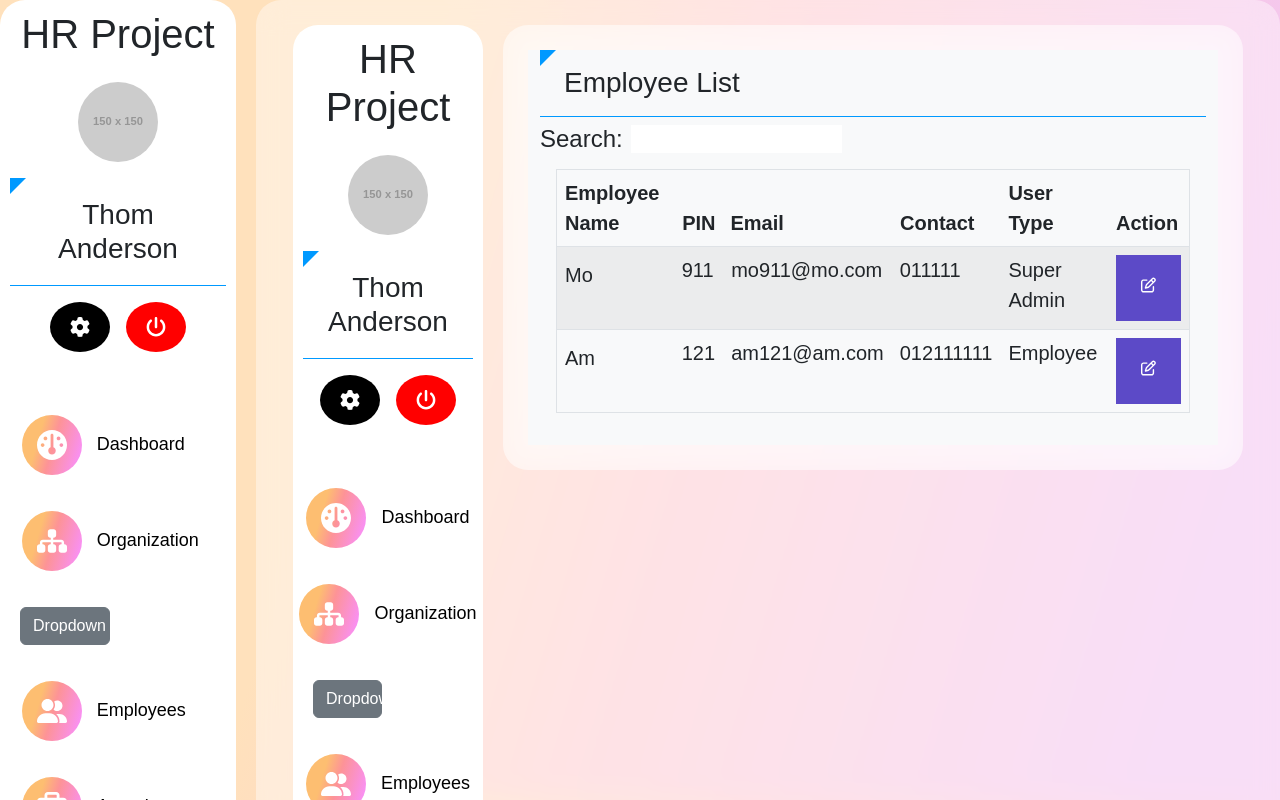
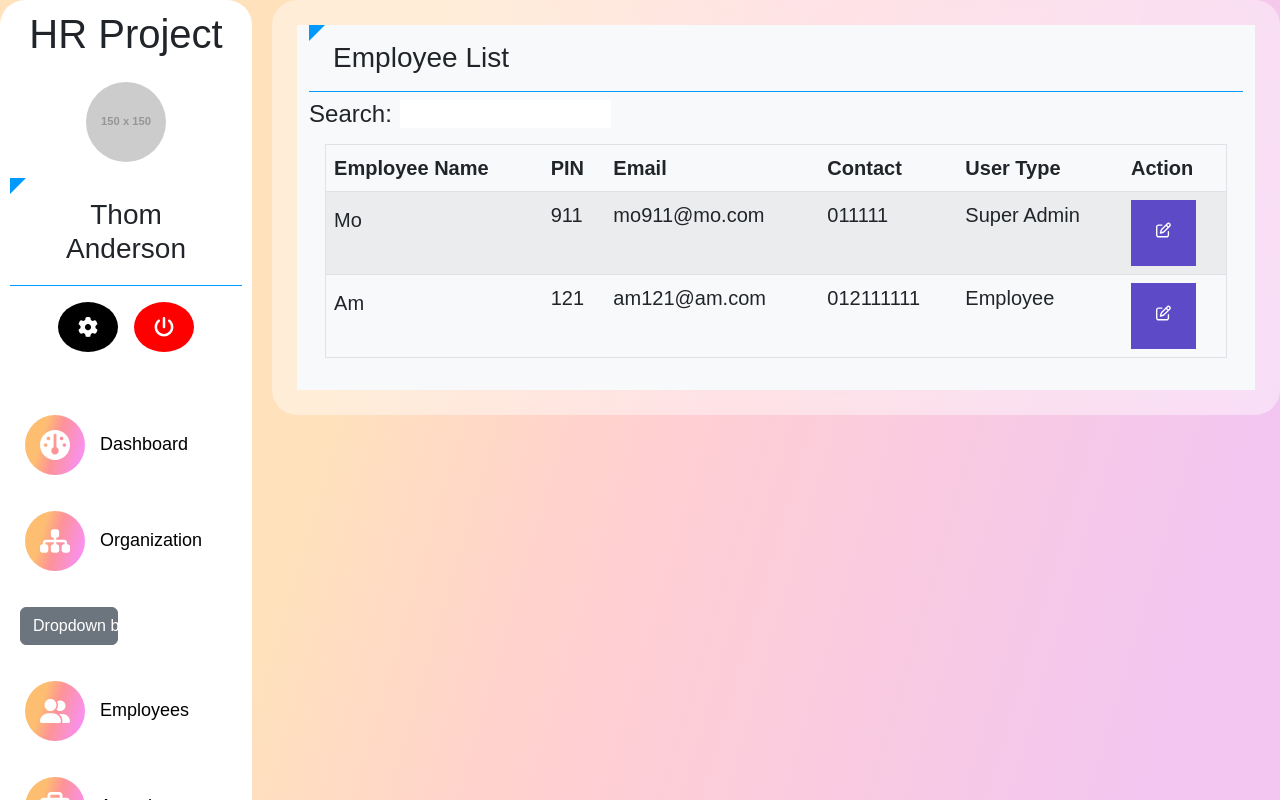
Before and after one commit to farghly/HR-Management-System, a React (Create React App) app: page /employees in a window 1280 px wide. Shown: the top 800 px of the page. Built offline with nearby package versions, Linux system fonts and the light colour scheme.

Commit message:
Update Employee styles

```diff
--- a/src/components/Employee/Employee.js
+++ b/src/components/Employee/Employee.js
@@ -2,13 +2,8 @@ import "./styles.css";
 import Navbar from "../Navbar/Navbar";
 function Employees() {
   return (
-    <section>
-    <div class="container-fluid employee">
-    <div className="parent d-flex">
-    <div className="child-1">
-            <Navbar />
-        </div>
-      <div class="child-2">
+
+    <>
       <div class="container bg-light">
         <h3 class="p-3 ps-4">Employee List</h3>
         <div class="ser d-flex gap-2">
@@ -56,11 +51,7 @@ function Employees() {
           </table>
         </div>
       </div>
-
-      </div>
-    </div>
-    </div>
-  </section>
+      </>
   );
 }
 
```
